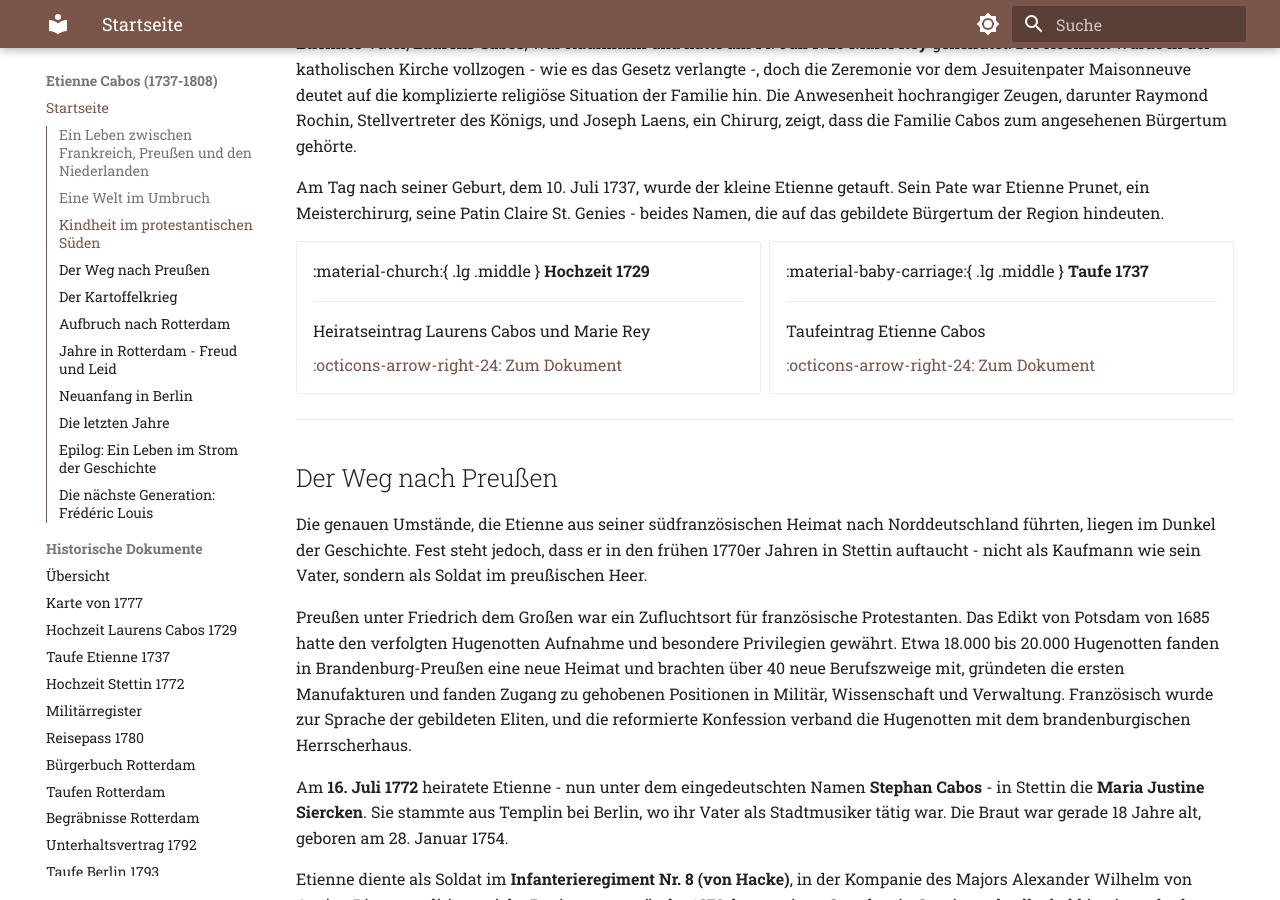
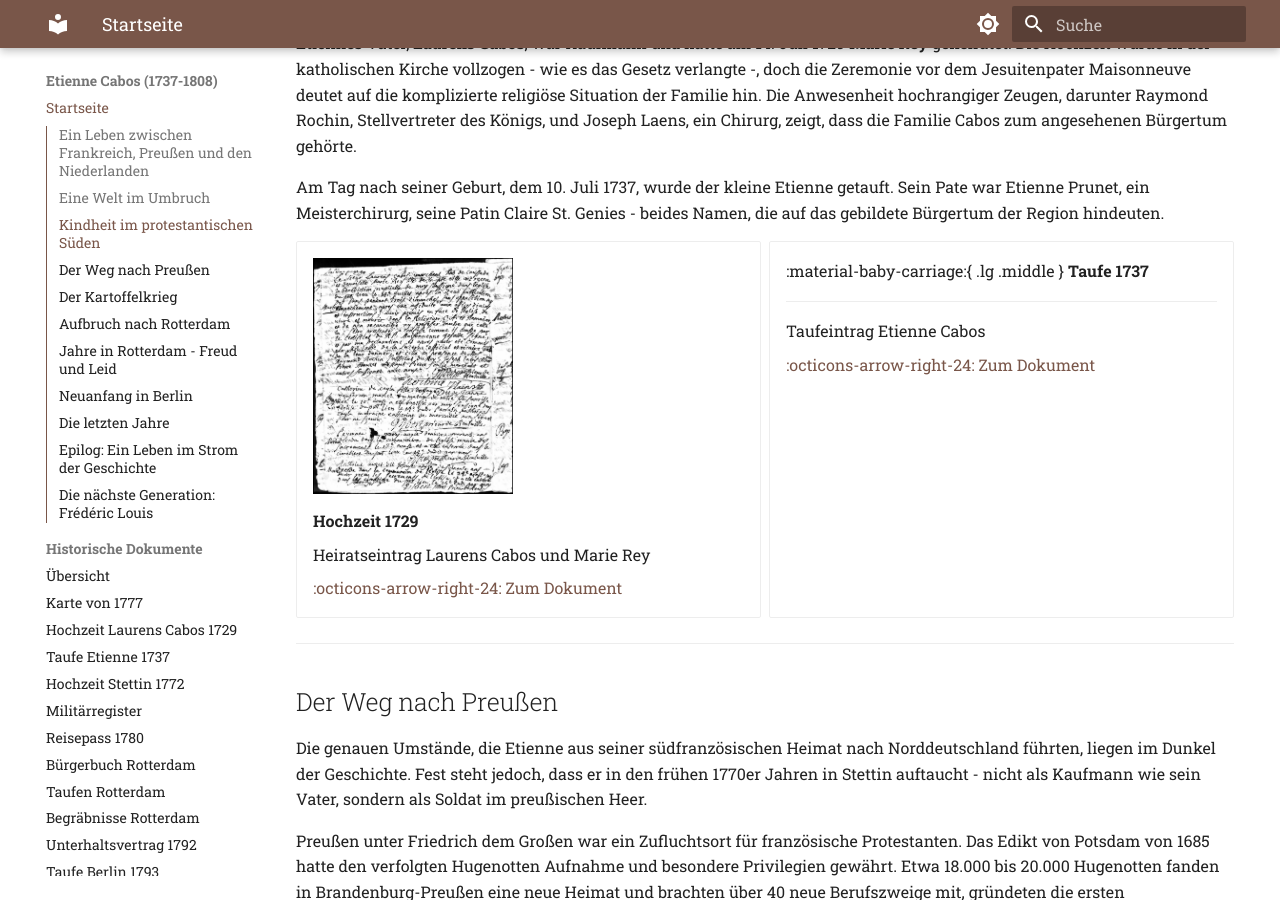
Before and after one commit to ccabos/Etienne, an MkDocs documentation site: the page built from docs/index.md, in a window 1280 px wide and 900 px high, scrolled down 875 px. Built offline with MkDocs 1.6.1 and Material for MkDocs 9.7.7, drawn with Linux system fonts in a browser that asks for light colours.

Commit message:
Use thumbnail image for Hochzeit 1729 on Startseite

```diff
--- a/docs/index.md
+++ b/docs/index.md
@@ -34,9 +34,9 @@ Am Tag nach seiner Geburt, dem 10. Juli 1737, wurde der kleine Etienne getauft.
 
 <div class="grid cards" markdown>
 
--   :material-church:{ .lg .middle } **Hochzeit 1729**
+-   [![Hochzeit 1729](images/hochzeit-laurens-1729.jpg){ width="200" }](dokumente/hochzeit-laurens-1729.md)
 
-    ---
+    **Hochzeit 1729**
 
     Heiratseintrag Laurens Cabos und Marie Rey
 
```
